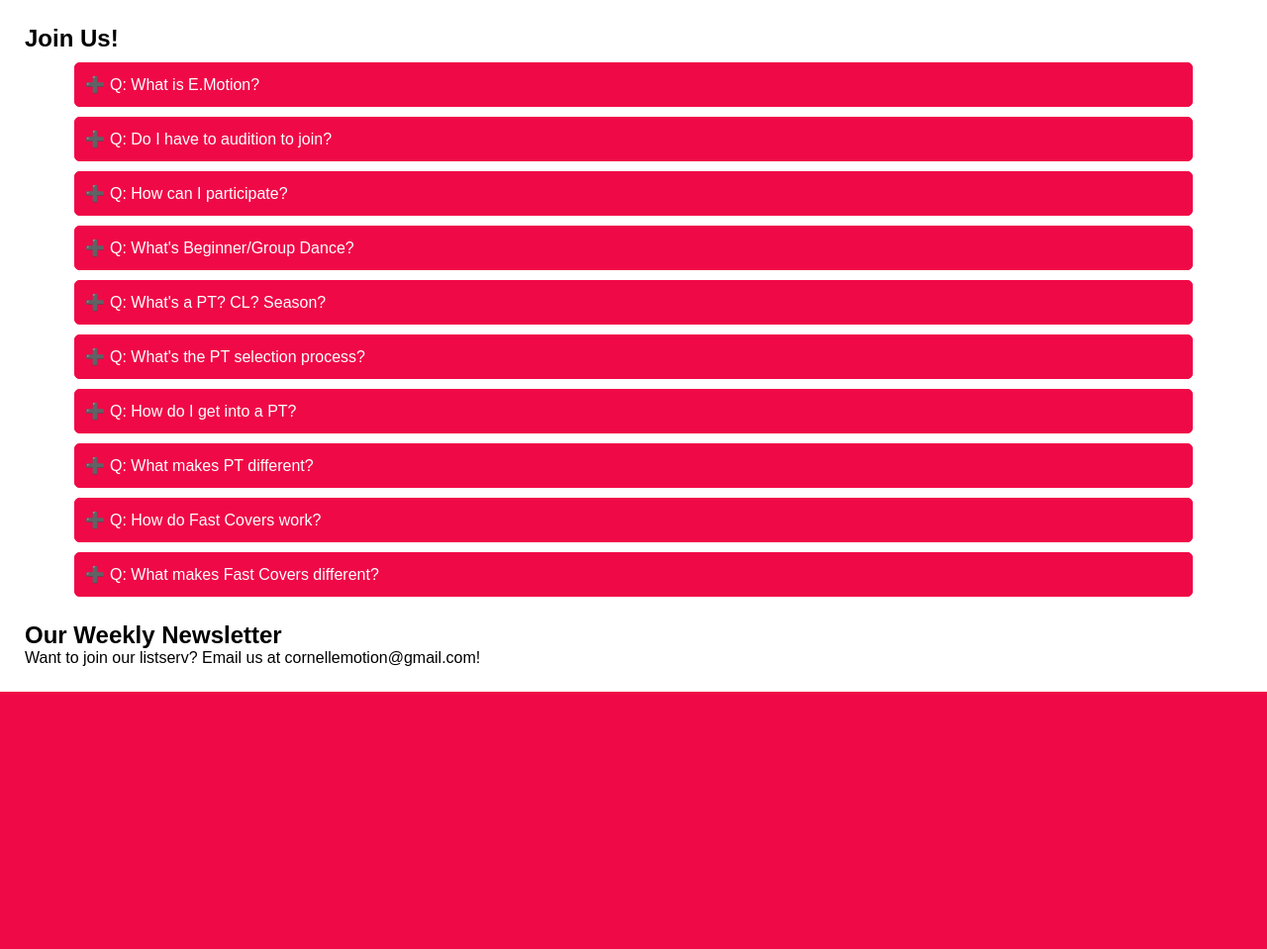
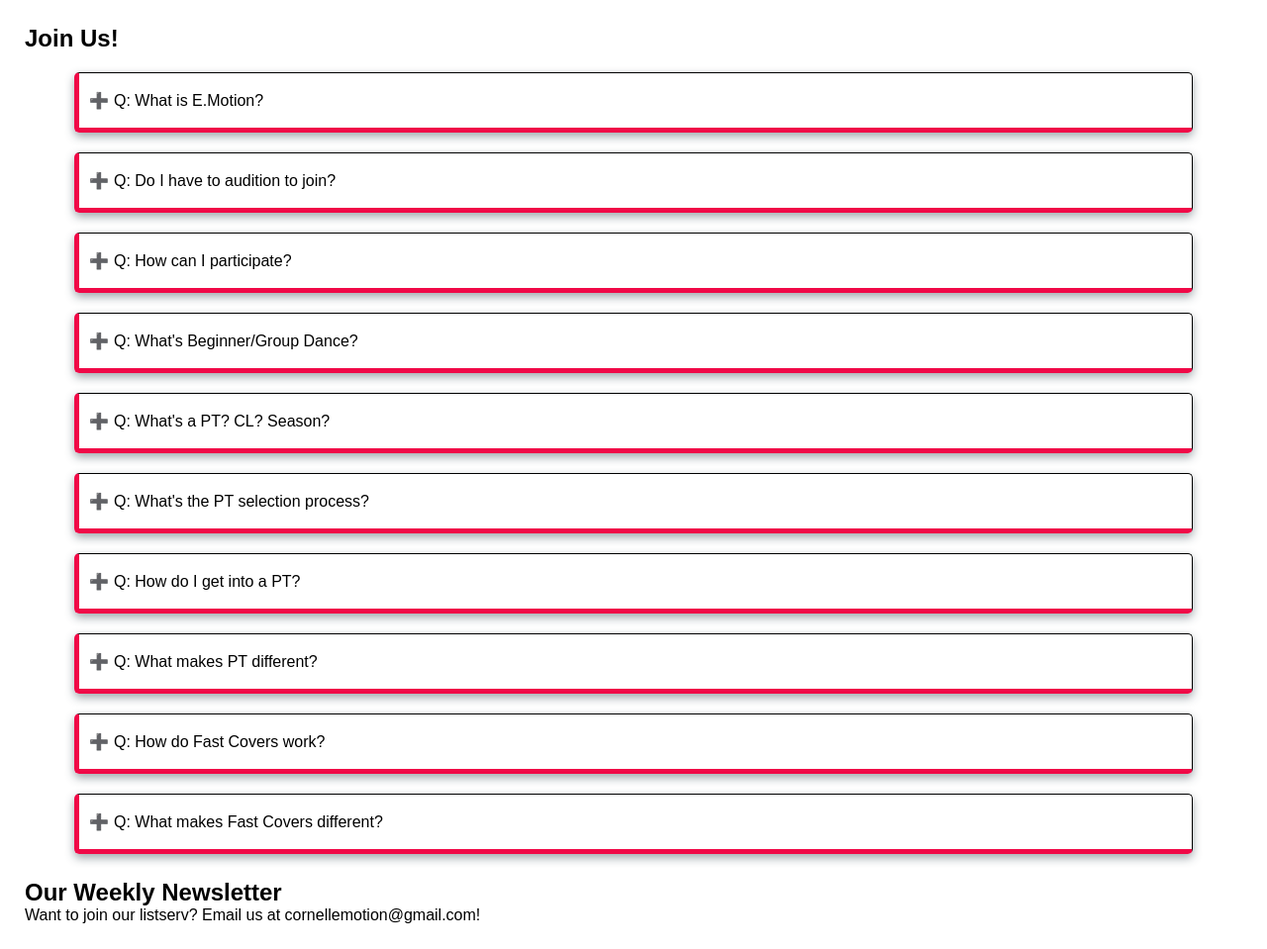
Before and after one commit to zaedaamrin/e-motion-cornell, a PHP site: page /join-us.html in a window 1280 px wide. Shown: the part 200-1159 px from the top of the page at 99% size. Before the commit the page ends 899 px from the top, so only its background shows below. Run offline with PHP 8.4, Linux system fonts and the light colour scheme.

Commit message:
accordions: fixed color scheme

```diff
--- a/join-us.html
+++ b/join-us.html
@@ -50,7 +50,7 @@
       <div class="container"> <!-- Accordion container -->
         <button id="#accordion-header-3" type="button" class="header">Q: How can I participate?</button>
         <div id="#accordion-content-3" class="content hidden">
-          <p>You can join Beginner/Group Dance, PT, or Fast Cover, or attend a workshop (workshops are announced on weekly basis).</p>
+          <p>You can join Beginner/Group Dance, PT, or Fast Cover, or attend a workshop (workshops are announced on weekly basis in our newsletters).</p>
         </div>
       </div>
 
--- a/styles/site.css
+++ b/styles/site.css
@@ -211,45 +211,57 @@ body {
 }
 
 .accordion .container {
-  margin: 10px 50px;
+  box-shadow: 0px 4px 10px rgba(150, 158, 164, 0.91);
+  border-radius: 5px;
+
+  margin: 20px 50px;
 }
 
 .accordion .header {
   display: flex;
-  color: white;
-  background-color: #f00947;
-  border: 1px #f00947 solid;
+  font-size: 16px;
+  color: black;
+  background-color: white;
+  align-items: center;
+
+  border: 1px black solid;
+  border-left: 5px #f00947 solid;
+  border-bottom: 5px #f00947 solid;
   border-radius: 5px;
-  align-items: center;
-  font-size: 16px;
 
   width: 100%;
-  padding-top: 12px;
-  padding-bottom: 12px;
+  padding-top: 18px;
+  padding-bottom: 18px;
 }
 
 .header::before {
   display: flex;
   content: "\02795";
+
   float: right;
+  right: 10px;
   margin-left: 10px;
-  right: 10px;
   margin-right: 5px;
 }
 
 .header:hover {
-  background-color: #fae9ea;
-  color: black;
-  border: 1px #fae9ea; solid;
+  background-color: #f00947;
+  color: white;
   cursor: pointer;
+
+  border: 1px #f00947 solid;
+  border-left: 5px #f00947 solid;
+  border-bottom: 5px #f00947 solid;
+  border-radius: 5px;
 }
 
 .accordion .content {
   background-color: #fae9ea;
+  text-align: justify;
+
   padding-left: 15px;
   padding-right: 15px;
   padding-top: 10px;
-  text-align: justify;
 }
 
 ol li {
```
